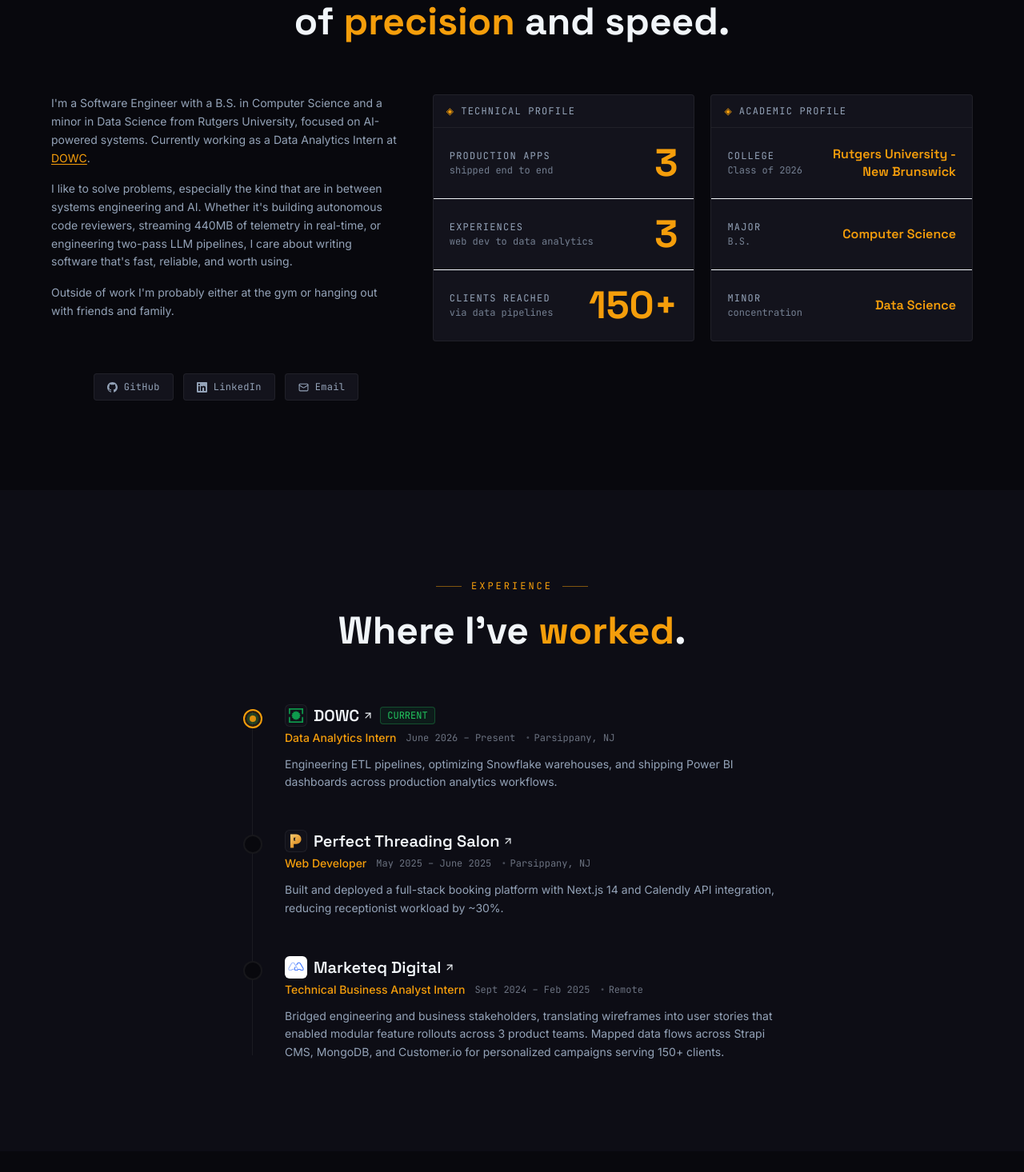
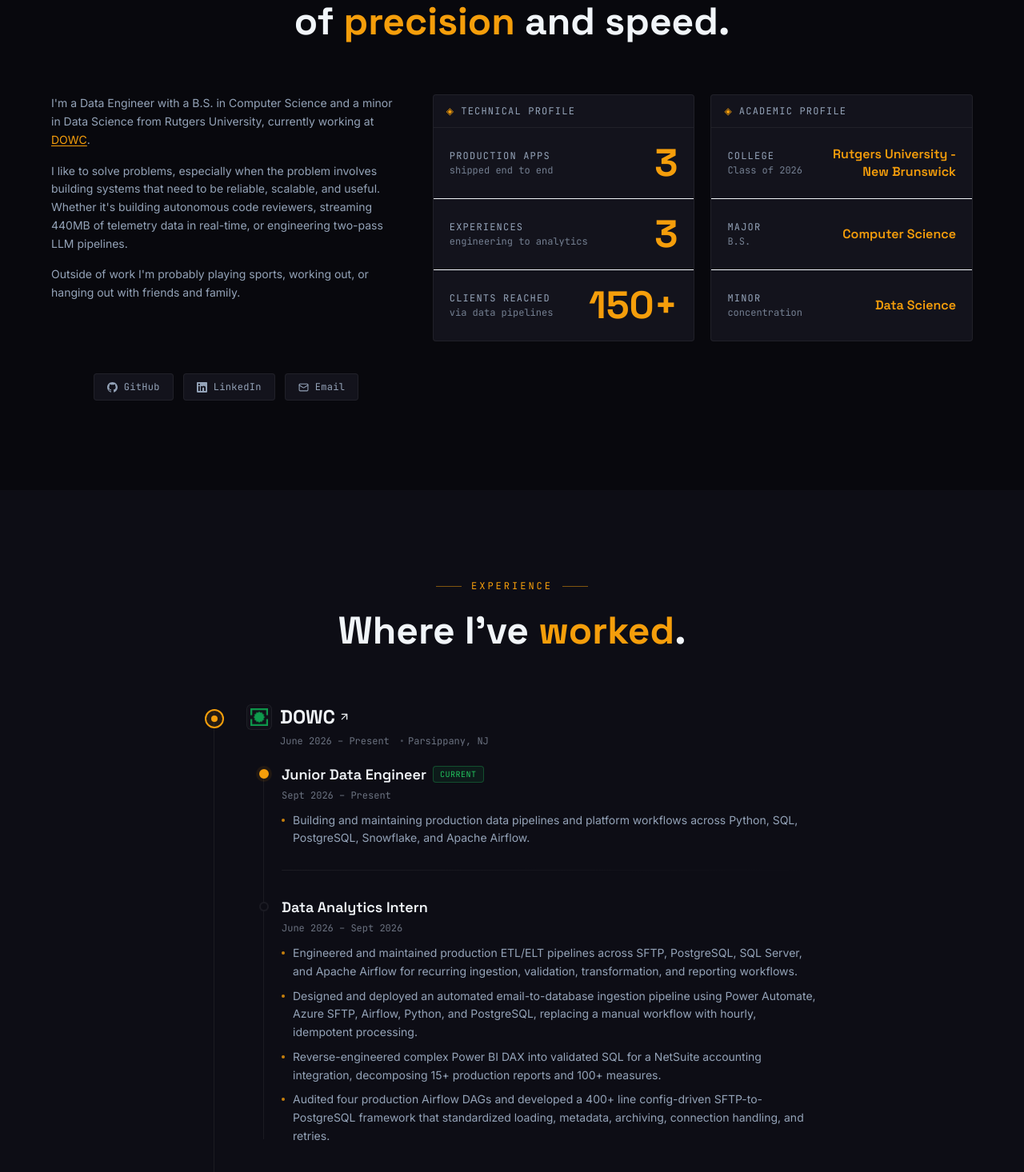
Before and after one commit to pvparekh/portfolio, a React (Vite) app: page / in a window 1280 px wide. Shown: the part 1004-2470 px from the top of the page at 80% size. Built offline with nearby package versions, Linux system fonts and the light colour scheme.

Commit message:
changes and rebranding after completion of internship and starting full time as a data engineer

```diff
--- a/src/App.tsx
+++ b/src/App.tsx
@@ -99,12 +99,29 @@
     logo: '/dowc-logo.png' as string | null,
     logoBg: null as string | null,
     logoScale: null as number | null,
+    companyPeriod: 'June 2026 – Present',
+    location: 'Parsippany, NJ' as string | null,
+    roles: [
+      {
+        role: 'Junior Data Engineer',
+        period: 'Sept 2026 – Present',
+        current: true,
+        bullets: [
+          'Building and maintaining production data pipelines and platform workflows across Python, SQL, PostgreSQL, Snowflake, and Apache Airflow.',
+        ],
+      },
+      {
         role: 'Data Analytics Intern',
-    period: 'June 2026 – Present',
-    location: 'Parsippany, NJ' as string | null,
-    description:
-      'Engineering ETL pipelines, optimizing Snowflake warehouses, and shipping Power BI dashboards across production analytics workflows.',
-    current: true,
+        period: 'June 2026 – Sept 2026',
+        current: false,
+        bullets: [
+          'Engineered and maintained production ETL/ELT pipelines across SFTP, PostgreSQL, SQL Server, and Apache Airflow for recurring ingestion, validation, transformation, and reporting workflows.',
+          'Designed and deployed an automated email-to-database ingestion pipeline using Power Automate, Azure SFTP, Airflow, Python, and PostgreSQL, replacing a manual workflow with hourly, idempotent processing.',
+          'Reverse-engineered complex Power BI DAX into validated SQL for a NetSuite accounting integration, decomposing 15+ production reports and 100+ measures.',
+          'Audited four production Airflow DAGs and developed a 400+ line config-driven SFTP-to-PostgreSQL framework that standardized loading, metadata, archiving, connection handling, and retries.',
+        ],
+      },
+    ],
   },
   {
     company: 'Perfect Threading Salon',
@@ -112,12 +129,18 @@
     logo: '/perfect-threading-logo.svg' as string | null,
     logoBg: null as string | null,
     logoScale: null as number | null,
+    companyPeriod: 'May 2025 – June 2025',
+    location: 'Parsippany, NJ' as string | null,
+    roles: [
+      {
         role: 'Web Developer',
         period: 'May 2025 – June 2025',
-    location: 'Parsippany, NJ' as string | null,
-    description:
+        current: false,
+        bullets: [
           'Built and deployed a full-stack booking platform with Next.js 14 and Calendly API integration, reducing receptionist workload by ~30%.',
-    current: false,
+        ],
+      },
+    ],
   },
   {
     company: 'Marketeq Digital',
@@ -125,12 +148,19 @@
     logo: '/marketeq-logo.svg' as string | null,
     logoBg: '#FFFFFF' as string | null,
     logoScale: 1.1 as number | null,
+    companyPeriod: 'Sept 2024 – Feb 2025',
+    location: 'Remote' as string | null,
+    roles: [
+      {
         role: 'Technical Business Analyst Intern',
         period: 'Sept 2024 – Feb 2025',
-    location: 'Remote' as string | null,
-    description:
-      'Bridged engineering and business stakeholders, translating wireframes into user stories that enabled modular feature rollouts across 3 product teams. Mapped data flows across Strapi CMS, MongoDB, and Customer.io for personalized campaigns serving 150+ clients.',
         current: false,
+        bullets: [
+          'Bridged engineering and business stakeholders, translating wireframes into technical requirements, user stories, and acceptance criteria that supported modular feature rollouts across 3 product teams.',
+          'Integrated internal systems with Strapi CMS, MongoDB, and Customer.io by mapping data flows and researching API-based user-data synchronization, enabling personalized newsletter delivery for 150+ users.',
+        ],
+      },
+    ],
   },
 ];
 
@@ -139,42 +169,41 @@
     sector: '01',
     label: 'Languages',
     Icon: Code2,
-    skills: ['Python', 'TypeScript', 'JavaScript', 'Java', 'R', 'SQL'],
+    skills: ['Python', 'SQL', 'TypeScript', 'JavaScript', 'Java', 'R'],
   },
   {
     sector: '02',
+    label: 'Data Engineering',
+    Icon: Database,
+    skills: ['Apache Airflow', 'Snowflake', 'PostgreSQL', 'SQL Server', 'ETL / ELT', 'SFTP'],
+  },
+  {
+    sector: '03',
     label: 'Frontend',
     Icon: Layers,
     skills: ['React', 'Next.js 15', 'Tailwind CSS', 'Framer Motion'],
   },
   {
-    sector: '03',
+    sector: '04',
     label: 'Backend',
     Icon: Server,
     skills: ['FastAPI', 'Node.js', 'REST APIs', 'WebSockets'],
   },
   {
-    sector: '04',
+    sector: '05',
     label: 'AI / APIs',
     Icon: Brain,
     skills: ['Claude API', 'OpenAI GPT-4o', 'Prompt Engineering'],
   },
   {
-    sector: '05',
+    sector: '06',
     label: 'DevOps',
     Icon: Box,
-    skills: ['Docker', 'AWS EC2', 'GitHub Actions', 'Vercel', 'CI/CD'],
-  },
-  {
-    sector: '06',
-    label: 'Databases',
-    Icon: Database,
-    skills: ['PostgreSQL', 'Supabase', 'MongoDB'],
+    skills: ['Git', 'Docker', 'AWS EC2', 'GitHub Actions', 'Vercel', 'CI/CD'],
   },
 ];
 
 const TAGLINES = [
-  'Software Engineer',
   'Data Engineer',
   'Fitness Enthusiast',
   'Formula One Fan',
@@ -332,7 +361,7 @@
             className="btn-primary font-mono text-xs tracking-widest px-4 py-2 rounded-sm font-semibold"
             style={{ background: 'var(--accent)', color: '#08080D' }}
           >
-            Hire Me
+            Connect
           </a>
         </div>
 
@@ -487,7 +516,7 @@
             className="font-mono text-xs tracking-[0.3em] uppercase"
             style={{ color: 'var(--accent)' }}
           >
-            Available for work
+            Actively Building
           </span>
           <span
             className="w-1.5 h-1.5 rounded-full live-dot"
@@ -567,7 +596,7 @@
         >
           <button
             onClick={() =>
-              document.getElementById('projects')?.scrollIntoView({ behavior: 'smooth' })
+              document.getElementById('experience')?.scrollIntoView({ behavior: 'smooth' })
             }
             className="btn-primary font-display font-semibold text-sm px-7 py-3.5 rounded-sm flex items-center gap-2"
             style={{ background: 'var(--accent)', color: '#08080D' }}
@@ -608,7 +637,7 @@
           {[
             { label: 'DRIVER', value: 'PAREKH' },
             { label: 'TEAM',   value: "RUTGERS '26" },
-            { label: 'STACK',  value: 'FULL-STACK + AI + ANALYTICS' },
+            { label: 'STACK',  value: 'PYTHON + SQL + AIRFLOW + SNOWFLAKE' },
             { label: 'STATUS', value: 'AVAILABLE' },
           ].map((item) => (
             <div key={item.label} className="flex items-center gap-3">
@@ -647,7 +676,7 @@
 function AboutSection() {
   const stats = [
     { value: '3', label: 'Production Apps',  sub: 'shipped end to end' },
-    { value: '3', label: 'Experiences',      sub: 'web dev to data analytics' },
+    { value: '3', label: 'Experiences',      sub: 'engineering to analytics' },
     { value: '150+', label: 'Clients Reached', sub: 'via data pipelines' },
   ];
 
@@ -676,9 +705,8 @@
           <FadeInSection delay={0.1} className="md:col-span-2">
             <div className="space-y-4 text-sm leading-relaxed" style={{ color: 'var(--text-2)' }}>
               <p>
-                I'm a Software Engineer with a B.S. in Computer Science and a
-                minor in Data Science from Rutgers University, focused on AI-powered
-                systems. Currently working as a Data Analytics Intern at{' '}
+                I'm a Data Engineer with a B.S. in Computer Science and a
+                minor in Data Science from Rutgers University, currently working at{' '}
                 <a
                   href="https://dowc.com"
                   target="_blank"
@@ -691,14 +719,12 @@
                 .
               </p>
               <p>
-                I like to solve problems, especially the kind that are in between systems
-                engineering and AI. Whether it's building autonomous code reviewers, streaming 440MB of telemetry in
+                I like to solve problems, especially when the problem involves building systems that need to be reliable, scalable, and useful. Whether it's building autonomous code reviewers, streaming 440MB of telemetry data in
                 real-time, or engineering two-pass
-                LLM pipelines, I care about writing software that's fast, reliable, and
-                worth using.
+                LLM pipelines.
               </p>
               <p>
-                Outside of work I'm probably either at the gym or hanging out with
+                Outside of work I'm probably playing sports, working out, or hanging out with
                 friends and family.
               </p>
             </div>
@@ -991,41 +1017,47 @@
           </h2>
         </FadeInSection>
 
-        <div className="relative max-w-2xl mx-auto">
-          {/* Vertical timeline line */}
+        <div className="relative max-w-3xl mx-auto">
+          {/* Company-level timeline */}
           <div
             className="absolute left-[11px] top-2 bottom-2 w-px"
             style={{ background: 'var(--border)' }}
           />
 
-          <div className="space-y-12">
-            {EXPERIENCE.map((exp, i) => (
-              <FadeInSection key={i} delay={i * 0.1}>
+          <div className="space-y-14">
+            {EXPERIENCE.map((exp, i) => {
+              const companyIsCurrent = exp.roles.some((role) => role.current);
+
+              return (
+                <FadeInSection key={exp.company} delay={i * 0.1}>
                   <div className="flex gap-7 relative">
-                  {/* Dot */}
+                    {/* Company timeline node */}
                     <div className="flex-shrink-0 relative z-10 mt-1.5">
                       <div
                         className="w-6 h-6 rounded-full border-2 flex items-center justify-center"
                         style={{
-                        borderColor: exp.current ? 'var(--accent)' : 'var(--border)',
-                        background: exp.current ? 'rgba(245,158,11,0.1)' : 'var(--bg-0)',
+                          borderColor: companyIsCurrent ? 'var(--accent)' : 'var(--border)',
+                          background: companyIsCurrent
+                            ? 'rgba(245,158,11,0.1)'
+                            : 'var(--bg-0)',
                         }}
                       >
-                      {exp.current && (
+                        {companyIsCurrent && (
                           <div
-                          className="w-2 h-2 rounded-full live-dot"
+                            className="w-2 h-2 rounded-full"
                             style={{ background: 'var(--accent)' }}
                           />
                         )}
                       </div>
                     </div>
 
-                  {/* Content */}
-                  <div className="flex-1">
-                    <div className="flex flex-wrap items-center gap-2 mb-1">
+                    <div className="flex-1 min-w-0">
+                      {/* Company identity */}
+                      <div className="mb-5">
+                        <div className="flex flex-wrap items-center gap-2.5 mb-1.5">
                           {exp.logo && (
                             <span
-                          className="inline-flex items-center justify-center w-7 h-7 rounded-md border flex-shrink-0 p-1"
+                              className="inline-flex items-center justify-center w-8 h-8 rounded-md border flex-shrink-0 p-1"
                               style={{
                                 borderColor: 'var(--border)',
                                 background: exp.logoBg ?? 'var(--bg-2)',
@@ -1043,27 +1075,93 @@
                               />
                             </span>
                           )}
+
                           {exp.companyUrl ? (
                             <a
                               href={exp.companyUrl}
                               target="_blank"
                               rel="noreferrer"
-                          className="font-display font-semibold text-xl flex items-center gap-1 transition-colors duration-200"
+                              className="font-display font-bold text-2xl flex items-center gap-1 transition-colors duration-200"
                               style={{ color: 'var(--text-1)' }}
-                          onMouseEnter={(e) => (e.currentTarget.style.color = 'var(--accent)')}
-                          onMouseLeave={(e) => (e.currentTarget.style.color = 'var(--text-1)')}
+                              onMouseEnter={(e) =>
+                                (e.currentTarget.style.color = 'var(--accent)')
+                              }
+                              onMouseLeave={(e) =>
+                                (e.currentTarget.style.color = 'var(--text-1)')
+                              }
                             >
                               {exp.company}
-                          <ArrowUpRight size={14} />
+                              <ArrowUpRight size={15} />
                             </a>
                           ) : (
-                        <span className="font-display font-semibold text-xl" style={{ color: 'var(--text-1)' }}>
+                            <span
+                              className="font-display font-bold text-2xl"
+                              style={{ color: 'var(--text-1)' }}
+                            >
                               {exp.company}
                             </span>
                           )}
-                      {exp.current && (
+                        </div>
+
+                        <div className="flex flex-wrap gap-x-3 gap-y-1 items-center pl-0 sm:pl-[42px]">
+                          <span className="font-mono text-xs" style={{ color: '#6B7280' }}>
+                            {exp.companyPeriod}
+                          </span>
+                          {exp.location && (
                             <span
-                          className="font-mono text-xs px-2 py-0.5 rounded-sm border"
+                              className="font-mono text-xs flex items-center gap-1"
+                              style={{ color: '#6B7280' }}
+                            >
+                              <span style={{ opacity: 0.6 }}>•</span>
+                              {exp.location}
+                            </span>
+                          )}
+                        </div>
+                      </div>
+
+                      {/* Role-level timeline inside the company */}
+                      <div className="relative ml-1 sm:ml-4 pl-7">
+                        {exp.roles.length > 1 && (
+                          <div
+                            className="absolute left-[5px] top-2 bottom-2 w-px"
+                            style={{ background: 'var(--border)' }}
+                          />
+                        )}
+
+                        <div className="space-y-8">
+                          {exp.roles.map((role, roleIndex) => (
+                            <div key={`${exp.company}-${role.role}`} className="relative">
+                              {/* Role node / connector */}
+                              <div
+                                className="absolute -left-7 top-[7px] w-3 h-3 rounded-full border-2 z-10"
+                                style={{
+                                  borderColor: role.current
+                                    ? 'var(--accent)'
+                                    : 'var(--border)',
+                                  background: role.current
+                                    ? 'var(--accent)'
+                                    : 'var(--bg-1)',
+                                  boxShadow: role.current
+                                    ? '0 0 0 4px rgba(245,158,11,0.08)'
+                                    : 'none',
+                                }}
+                              />
+
+                              <div className="flex flex-wrap items-center gap-2 mb-1">
+                                <h3
+                                  className="font-display font-semibold text-lg"
+                                  style={{
+                                    color: role.current
+                                      ? 'var(--text-1)'
+                                      : 'var(--text-1)',
+                                  }}
+                                >
+                                  {role.role}
+                                </h3>
+
+                                {role.current && (
+                                  <span
+                                    className="font-mono text-[10px] tracking-wider px-2 py-0.5 rounded-sm border"
                                     style={{
                                       borderColor: 'rgba(34,197,94,0.3)',
                                       color: '#22C55E',
@@ -1075,33 +1173,47 @@
                                 )}
                               </div>
 
-                    <div className="flex flex-wrap gap-x-3 gap-y-1 items-center mb-3">
-                      <span className="text-sm font-medium" style={{ color: 'var(--accent)' }}>
-                        {exp.role}
-                      </span>
-                      <span className="font-mono text-xs" style={{ color: '#6B7280' }}>
-                        {exp.period}
-                      </span>
-                      {exp.location && (
+                              <div className="font-mono text-xs mb-3" style={{ color: '#6B7280' }}>
+                                {role.period}
+                              </div>
+
+                              {role.bullets && (
+                                <ul className="space-y-2 mt-3">
+                                  {role.bullets.map((bullet) => (
+                                    <li
+                                      key={bullet}
+                                      className="text-sm leading-relaxed flex gap-2.5"
+                                      style={{ color: 'var(--text-2)' }}
+                                    >
                                       <span
-                          className="font-mono text-xs flex items-center gap-1"
-                          style={{ color: '#6B7280' }}
-                        >
-                          <span style={{ opacity: 0.6 }}>•</span>
-                          {exp.location}
-                        </span>
+                                        className="mt-[0.65em] w-1 h-1 rounded-full flex-shrink-0"
+                                        style={{ background: 'var(--accent)', opacity: 0.8 }}
+                                      />
+                                      <span>{bullet}</span>
+                                    </li>
+                                  ))}
+                                </ul>
+                              )}
+
+                              {/* Subtle separator between roles, not after the last one */}
+                              {roleIndex < exp.roles.length - 1 && (
+                                <div
+                                  className="mt-7 h-px w-full"
+                                  style={{
+                                    background:
+                                      'linear-gradient(90deg, var(--border), transparent)',
+                                  }}
+                                />
                               )}
                             </div>
-
-                    {exp.description && (
-                      <p className="text-sm leading-relaxed" style={{ color: 'var(--text-2)' }}>
-                        {exp.description}
-                      </p>
-                    )}
+                          ))}
+                        </div>
+                      </div>
                     </div>
                   </div>
                 </FadeInSection>
-            ))}
+              );
+            })}
           </div>
         </div>
       </div>
@@ -1213,7 +1325,7 @@
             >
               Let's build something
               <br />
-              <span style={{ color: 'var(--accent)' }}>worth launching.</span>
+              <span style={{ color: 'var(--accent)' }}>together.</span>
             </h2>
           </FadeInSection>
 
```
Lines whose indentation alone changed are shown as unchanged.
